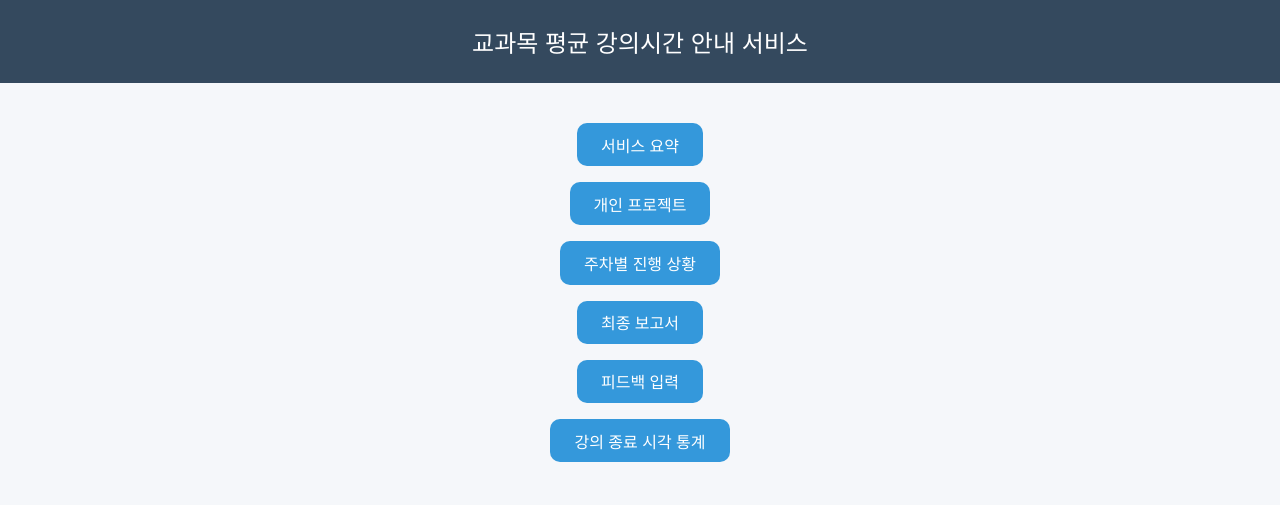
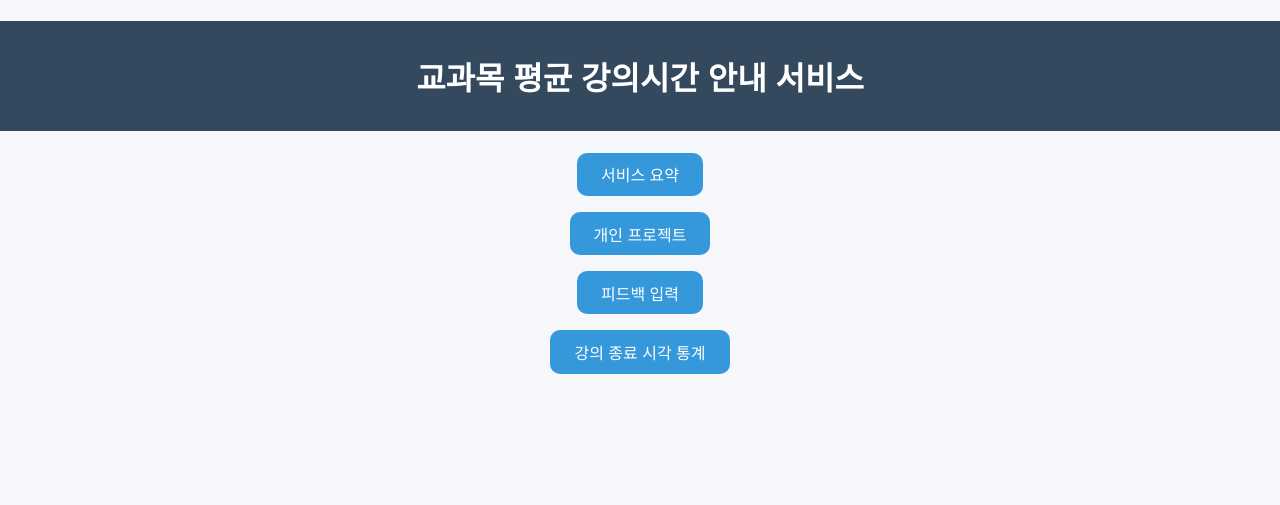
Before and after one commit to Jung-take-it/takeit_website, a plain HTML site: page index.html in a window 1280 px wide. Drawn offline with Linux system fonts and the light colour scheme.

Commit message:
Add files via upload

```diff
--- a/index.html
+++ b/index.html
@@ -1,53 +1,49 @@
 <!DOCTYPE html><html lang="ko">
 <head>
   <meta charset="UTF-8">
-  <title>교과목 평균 강의시간 안내</title>
+  <title>교과목 평균 강의시간 안내 서비스</title>
   <style>
     body {
       font-family: 'Arial';
       background: #f5f7fa;
+      text-align: center;
       margin: 0;
-      padding: 0;
-      text-align: center;
     }
-    header {
+    h1 {
       background: #34495e;
       color: white;
       padding: 1em;
-      font-size: 1.5em;
     }
-    main {
-      padding: 2em;
+    ul {
+      list-style: none;
+      padding: 0;
     }
-    .card {
-      background: white;
-      padding: 1.5em;
-      margin: 1em auto;
-      max-width: 600px;
-      border-radius: 12px;
-      box-shadow: 0 4px 10px rgba(0,0,0,0.1);
-      text-align: left;
+    li {
+      margin: 1em 0;
     }
-    a.button {
+    a {
       text-decoration: none;
       background: #3498db;
       color: white;
       padding: 0.6em 1.5em;
       border-radius: 10px;
       display: inline-block;
-      margin: 0.5em 0;
+      font-size: 1rem;
+      transition: 0.2s;
+    }
+    a:hover {
+      background: #2980b9;
+      transform: scale(1.05);
     }
   </style>
 </head>
-
 <body>
-<header>교과목 평균 강의시간 안내 서비스</header>
-<main>
-  <a class="button" href="summary.html">서비스 요약</a><br>
-  <a class="button" href="project/detail.html">개인 프로젝트</a><br>
-  <a class="button" href="weekly-log.html">주차별 진행 상황</a><br>
-  <a class="button" href="report/final_report.html">최종 보고서</a><br>
-  <a class="button" href="feedback.html">피드백 입력</a><br>
-  <a class="button" href="chart.html">강의 종료 시각 통계</a>
-</main>
-</body></html>
+  <h1>교과목 평균 강의시간 안내 서비스</h1>
+  <ul>
+    <li><a href="summary.html">서비스 요약</a></li>
+    <li><a href="project/detail.html">개인 프로젝트</a></li>
+    <li><a href="feedback.html">피드백 입력</a></li>
+    <li><a href="chart.html">강의 종료 시각 통계</a></li>
+  </ul>
+</body>
+</html>
```
Also changed, not shown: assets/메인화면.png (deleted), assets/차트.png (deleted), assets/피드백.png (deleted).
